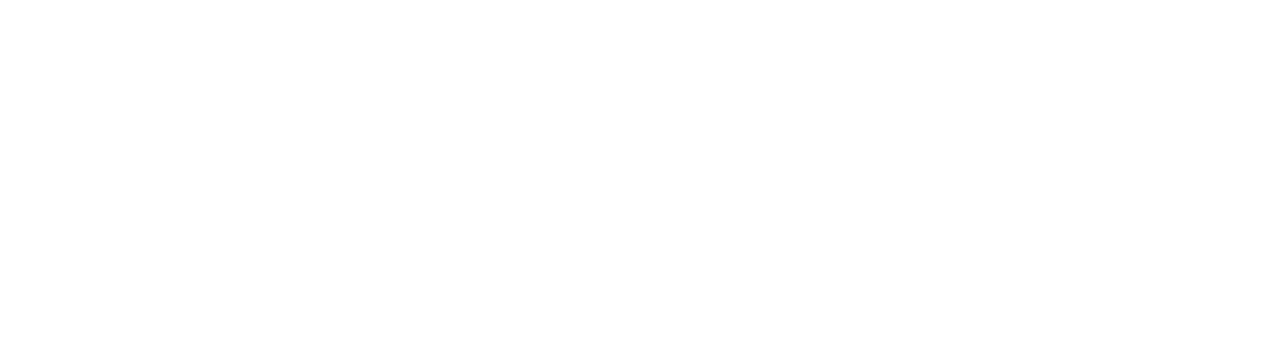
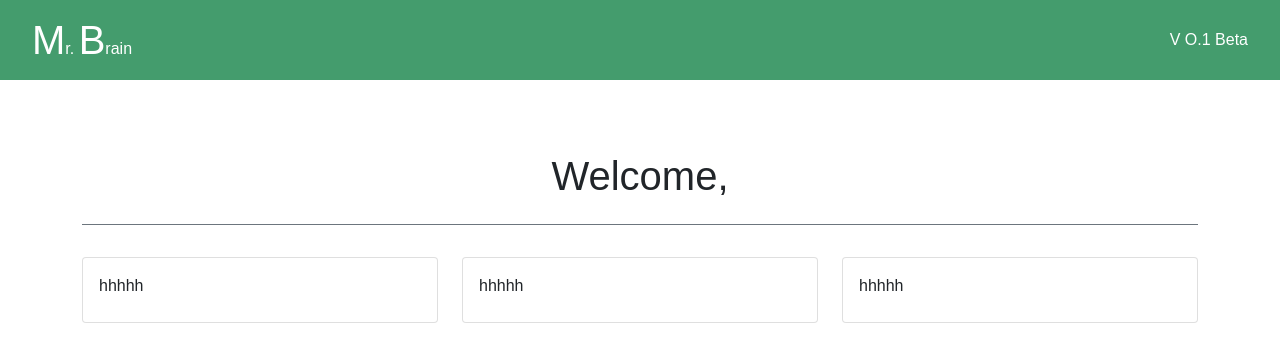
Before and after one commit to Hassanali1112/New-quiz-app, a plain HTML site: page subject.html in a window 1280 px wide. Drawn offline with nearby package versions, Linux system fonts and the light colour scheme.

Commit message:
subject page in progress

```diff
--- a/subject.css
+++ b/subject.css
@@ -0,0 +1,24 @@
+*{
+    margin: 0;
+    padding: 0px;
+    box-sizing: border-box;
+    font-family: sans-serif;
+}
+.top-section{
+    width: 100%;
+    height: 80px;
+    padding: 0 2rem;
+    display: flex;
+    align-items: center;
+    justify-content: space-between;
+    background-color: rgb(68, 156, 109);
+    color: white;
+    font-size: 1rem;
+}
+.logo{
+    cursor: pointer;
+}
+
+.logo span{
+    font-size: 2.5rem;
+}
--- a/subject.html
+++ b/subject.html
@@ -1,12 +1,56 @@
 <!DOCTYPE html>
 <html lang="en">
-<head>
-    <meta charset="UTF-8">
-    <meta name="viewport" content="width=device-width, initial-scale=1.0">
+  <head>
+    <meta charset="UTF-8" />
+    <meta name="viewport" content="width=device-width, initial-scale=1.0" />
     <title>subjects</title>
-    <link rel="stylesheet" href="subject.css">
-</head>
-<body>
+    <link rel="stylesheet" href="subject.css" />
+    <!-- bootstrap css cdn -->
+    <link
+      href="https://cdn.jsdelivr.net/npm/bootstrap@5.0.2/dist/css/bootstrap.min.css"
+      rel="stylesheet"
+      integrity="sha384-EVSTQN3/azprG1Anm3QDgpJLIm9Nao0Yz1ztcQTwFspd3yD65VohhpuuCOmLASjC"
+      crossorigin="anonymous"
+    />
+  </head>
+  <body>
+    <div class="top-section">
+        <div class="logo"><span>M</span>r. <span>B</span>rain</div>
+        <div class="version">V O.1 Beta</div>
+      </div>
+    <div class="container mt-5">
+        <h4 class="h1 py-4 border-bottom border-secondary text-capitalize text-center">welcome, <span class="user-name"></span></h4>
+        <div class="row justify-content-between py-4">
+            <div class="col-lg-4">
+                <div class="card">
+                    <div class="card-body">
+                        <div class="card-title">hhhhh</div>
+                    </div>
+                </div>
+            </div>
+            <div class="col-lg-4">
+                <div class="card">
+                    <div class="card-body">
+                        <div class="card-title">hhhhh</div>
+                    </div>
+                </div>
+            </div>
+            <div class="col-lg-4">
+                <div class="card">
+                    <div class="card-body">
+                        <div class="card-title">hhhhh</div>
+                    </div>
+                </div>
+            </div>
 
-</body>
+        </div>
+    </div>
+
+    <!-- bootstrap 5 js cdn -->
+    <script
+      src="https://cdn.jsdelivr.net/npm/bootstrap@5.0.2/dist/js/bootstrap.bundle.min.js"
+      integrity="sha384-MrcW6ZMFYlzcLA8Nl+NtUVF0sA7MsXsP1UyJoMp4YLEuNSfAP+JcXn/tWtIaxVXM"
+      crossorigin="anonymous"
+    ></script>
+  </body>
 </html>
--- a/welcome.css
+++ b/welcome.css
@@ -18,6 +18,7 @@
 .logo{
     cursor: pointer;
 }
+
 .logo span{
     font-size: 2.5rem;
 }
```
Also changed, not shown: index.html (+4 -0 lines), logo/205722155.png (added), logo/205740141.png (added), logo/205744585-removebg-preview.png (added), logo/205744585.png (added).
